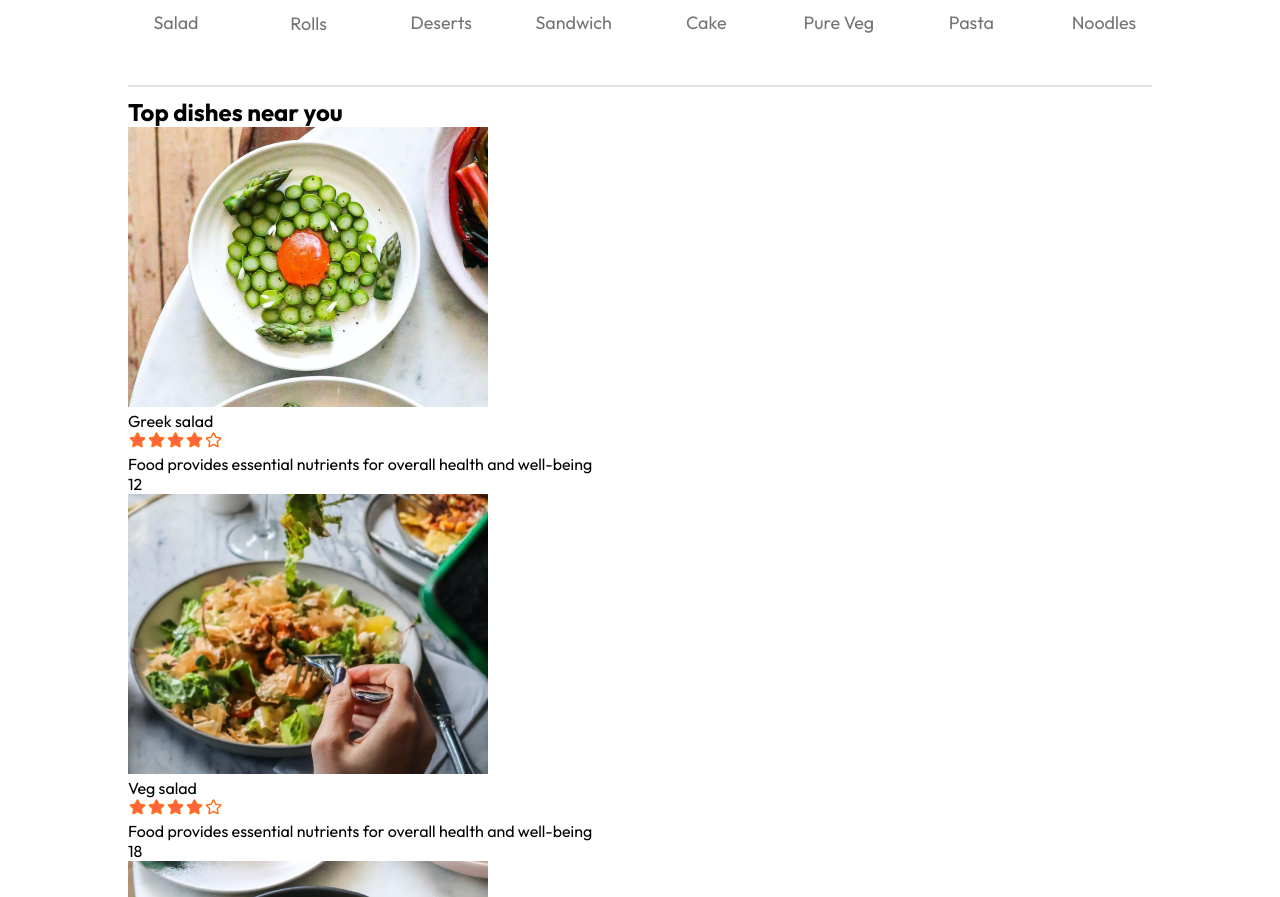
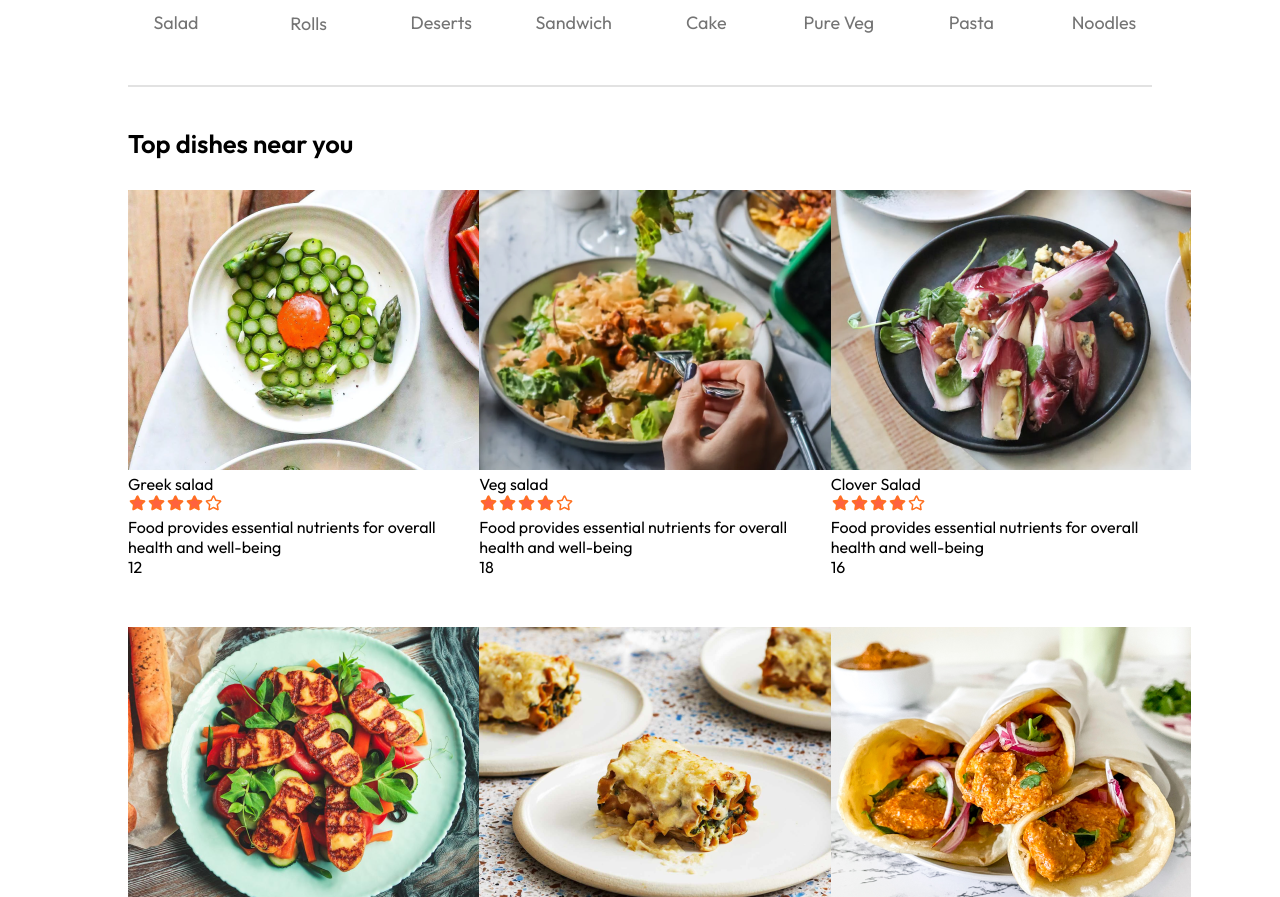
Before and after one commit to glen654/food-delivery, a React (Vite) app in the folder food-delivery-front-end/: page / in a window 1280 px wide. Shown: the part 884-1781 px from the top of the page. Built offline with nearby package versions, Linux system fonts and the light colour scheme.

Commit message:
added food display styles

```diff
--- a/food-delivery-front-end/src/components/foodDisplay/foodDisplay.css
+++ b/food-delivery-front-end/src/components/foodDisplay/foodDisplay.css
@@ -0,0 +1,16 @@
+.food-display{
+    margin-top: 30px;
+}
+
+.food-display h2{
+    font-size: max(2vw,24px);
+    font-weight: 600;
+}
+
+.food-display-list{
+    display: grid;
+    grid-template-columns: repeat(auto-fill,minmax(240px,1fr));
+    margin-top: 30px;
+    gap: 30px;
+    row-gap: 50px;
+}
```
